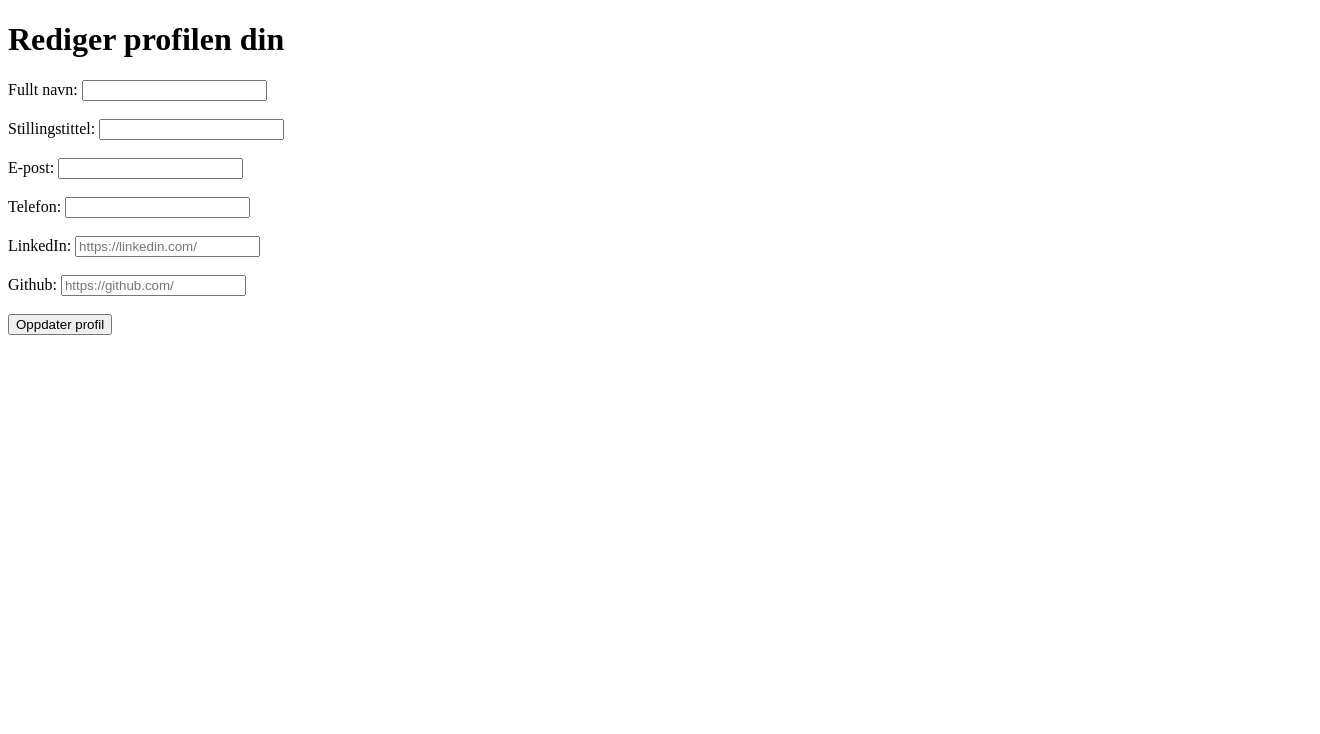
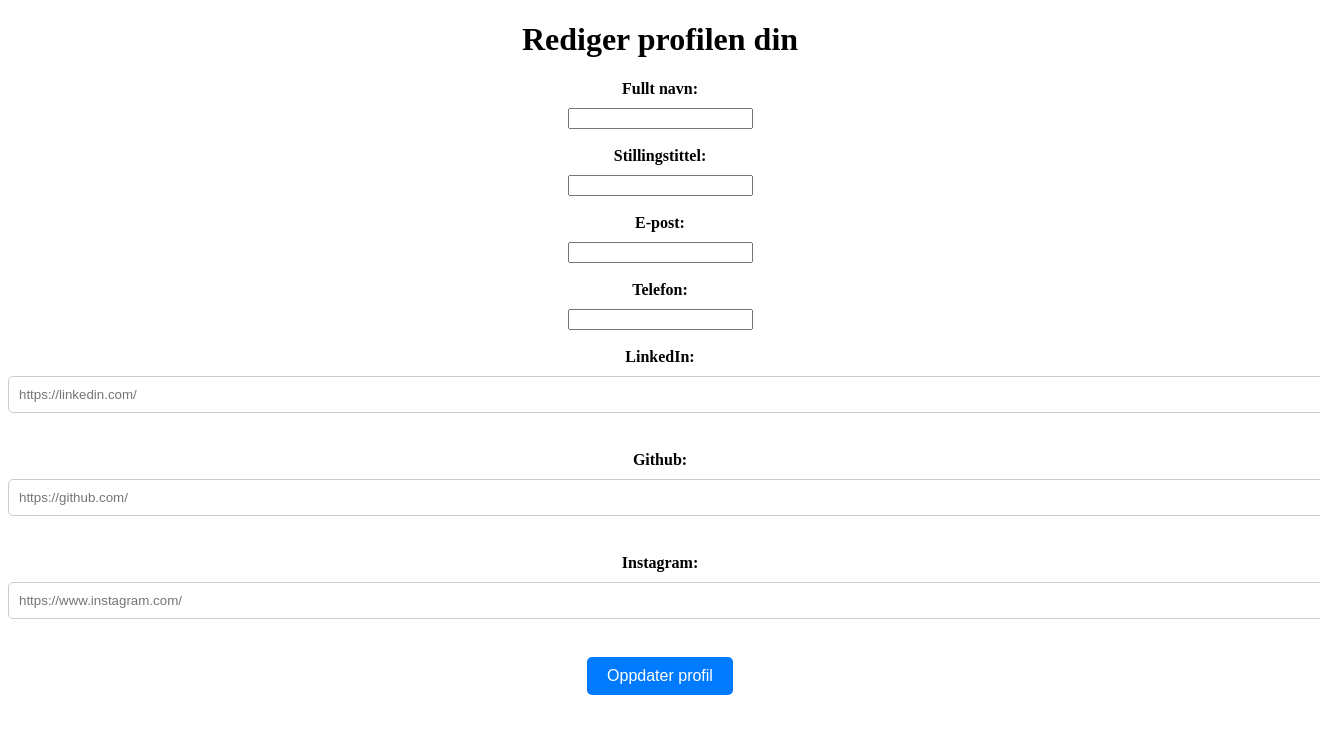
Before and after one commit to vikhok/digikort, a PHP site: template pages/rediger_profil.php in a window 1320 px wide; the page is wider, and only the part inside the window is pictured. Shown: the top 734 px of that part. Run offline with PHP 8.4, Linux system fonts and the light colour scheme; the template is opened without the code that fills it, so the values that code supplies are empty.

```diff
--- a/pages/rediger_profil.php
+++ b/pages/rediger_profil.php
@@ -4,10 +4,13 @@
     <meta charset="UTF-8">
     <meta http-equiv="X-UA-Compatible" content="IE=edge">
     <meta name="viewport" content="width=device-width, initial-scale=1.0">
+    <link rel="stylesheet" href="assets\styles\rediger_profil_styles.css">
     <title>Rediger profil</title>
 </head>
 <body>
 
+
+<div class="rediger_profil">
     <h1>Rediger profilen din</h1>
 
     <form action="rediger_profil.php" method="POST">
@@ -30,8 +33,12 @@
         <label for="github">Github:</label>
         <input type="url" id="github" name="github" placeholder="https://github.com/"><br><br>
 
+        <label for="instagram">Instagram:</label>
+        <input type="url" id="instagram" name="instagram" placeholder="https://www.instagram.com/"><br><br>
+
         <button type="submit">Oppdater profil</button>
     </form>
+</div>
 
 </body>
 </html>
--- /dev/null
+++ b/pages/rediger_profil_styles.css
@@ -0,0 +1,42 @@
+form, h1 {
+    text-align: center;
+  }
+
+  label {
+    display: block;
+    margin-bottom: 10px;
+    font-weight: bold;
+  }
+
+  input[type="url"] {
+    width: 100%;
+    padding: 10px;
+    border-radius: 5px;
+    border: 1px solid #ccc;
+    margin-bottom: 20px;
+  }
+
+  button[type="submit"] {
+    background-color: #007bff;
+    color: #fff;
+    border: none;
+    border-radius: 5px;
+    padding: 10px 20px;
+    font-size: 16px;
+    cursor: pointer;
+  }
+
+  button[type="submit"]:hover {
+    background-color: #0069d9;
+  }
+
+  .error {
+    color: red;
+    font-style: italic;
+    margin-bottom: 10px;
+  }
+
+  .register_profil {
+    position: relative;
+    justify-content: center;
+  }
```
